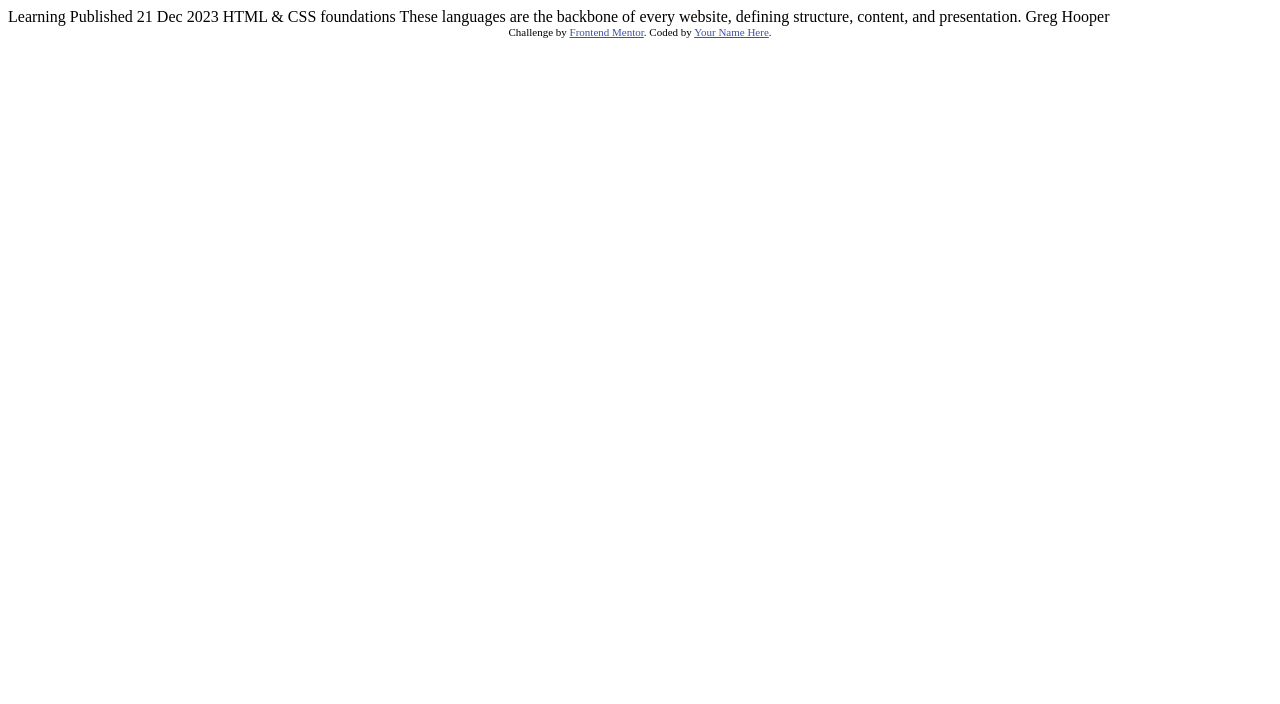
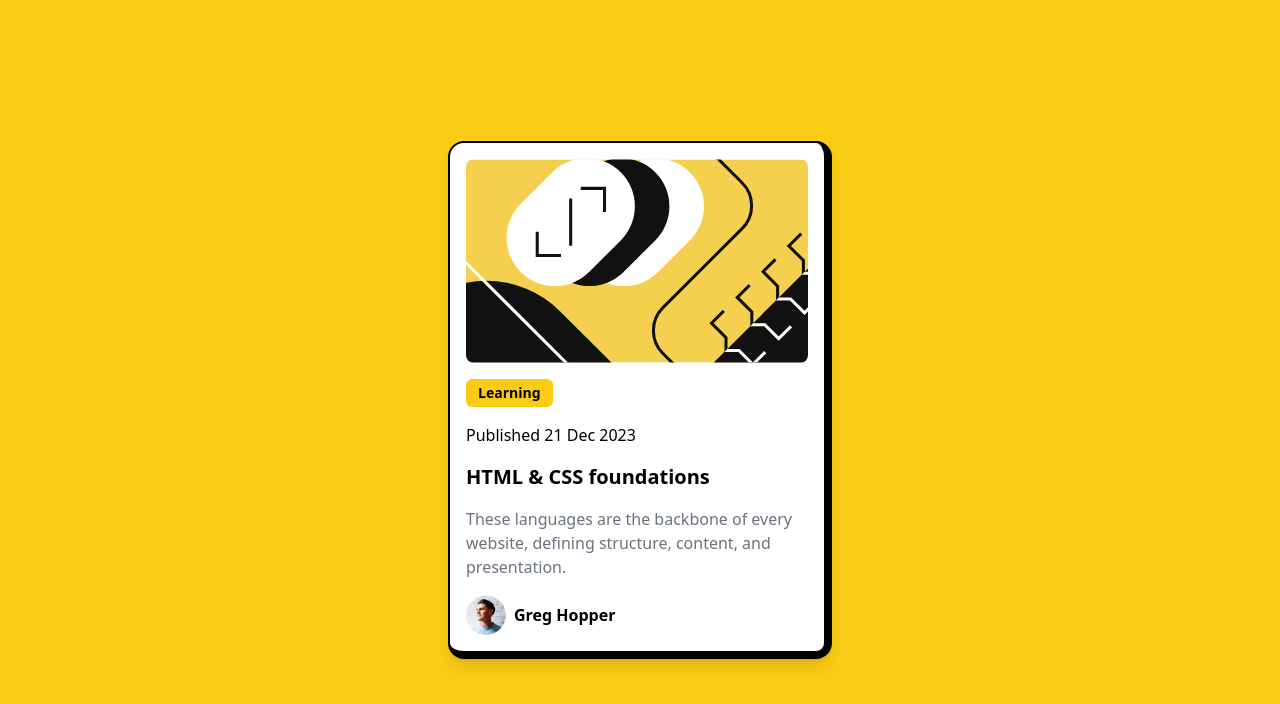
Before and after one commit to LongTangGithub/FrontendMentor, a plain HTML site: page blog-preview-card-main/index.html in a window 1280 px wide. Drawn offline with nearby package versions, Linux system fonts and the light colour scheme.

Commit message:
Third Commit: Blog Review Card Finished

```diff
--- a/blog-preview-card-main/index.html
+++ b/blog-preview-card-main/index.html
@@ -3,32 +3,34 @@
 <head>
   <meta charset="UTF-8">
   <meta name="viewport" content="width=device-width, initial-scale=1.0"> <!-- displays site properly based on user's device -->
+  <script src="https://cdn.tailwindcss.com"></script>
+  <style>
+    @font-face {
+      font-family: 'Figtree';
+      src: url('./assets/fonts/Figtree-VariableFont_wght.ttf') format('truetype');
+      font-weight: 500, 800;
+      font-style: normal;
+    }
+  </style>
+  <title>Frontend Mentor | Blog preview card</title>
+</head>
+<body class="bg-yellow-400 min-h-screen flex items-center justify-center">
+  <main class="bg-white rounded-2xl p-4 max-w-sm shadow-lg border-t-2 border-l-2 border-b-8 border-r-8 border-black">
+    <div>
 
-  <link rel="icon" type="image/png" sizes="32x32" href="./assets/images/favicon-32x32.png">
+      <img src="./assets/images/illustration-article.svg" alt="illustration-article" class="w-full rounded-lg">
+      <div class="bg-yellow-400 w-fit px-3 py-1 rounded-md text-sm font-bold mt-4">Learning</div>
+      <p class="mt-4">Published 21 Dec 2023</p>
+      <h1 class="text-xl font-bold mt-4 mb-4 font-figtree">HTML & CSS foundations</h1>
+      <p class="text-gray-500 font-figtree">These languages are the backbone of every website, defining structure, content, and presentation.
+      </p>
 
-  <title>Frontend Mentor | Blog preview card</title>
+      <div class="flex items-center gap-2 mt-4">
+        <img src="./assets/images/image-avatar.webp" alt="avatar" class="rounded-full w-10 h-10">
+        <p class="font-bold font-figtree">Greg Hopper</p>
+      </div>
 
-  <!-- Feel free to remove these styles or customise in your own stylesheet 👍 -->
-  <style>
-    .attribution { font-size: 11px; text-align: center; }
-    .attribution a { color: hsl(228, 45%, 44%); }
-  </style>
-</head>
-<body>
-
-  Learning
-
-  Published 21 Dec 2023
-
-  HTML & CSS foundations
-
-  These languages are the backbone of every website, defining structure, content, and presentation.
-
-  Greg Hooper
-
-  <div class="attribution">
-    Challenge by <a href="https://www.frontendmentor.io?ref=challenge" target="_blank">Frontend Mentor</a>.
-    Coded by <a href="#">Your Name Here</a>.
-  </div>
+    </div>
+  </main>
 </body>
 </html>
```
